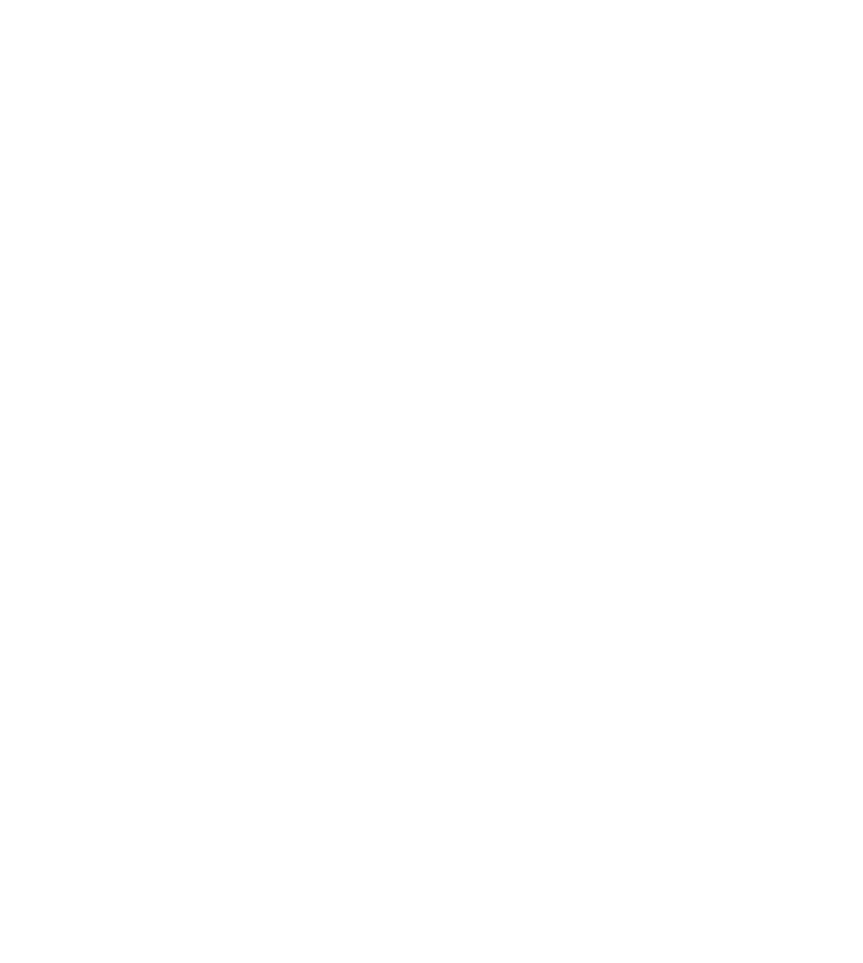
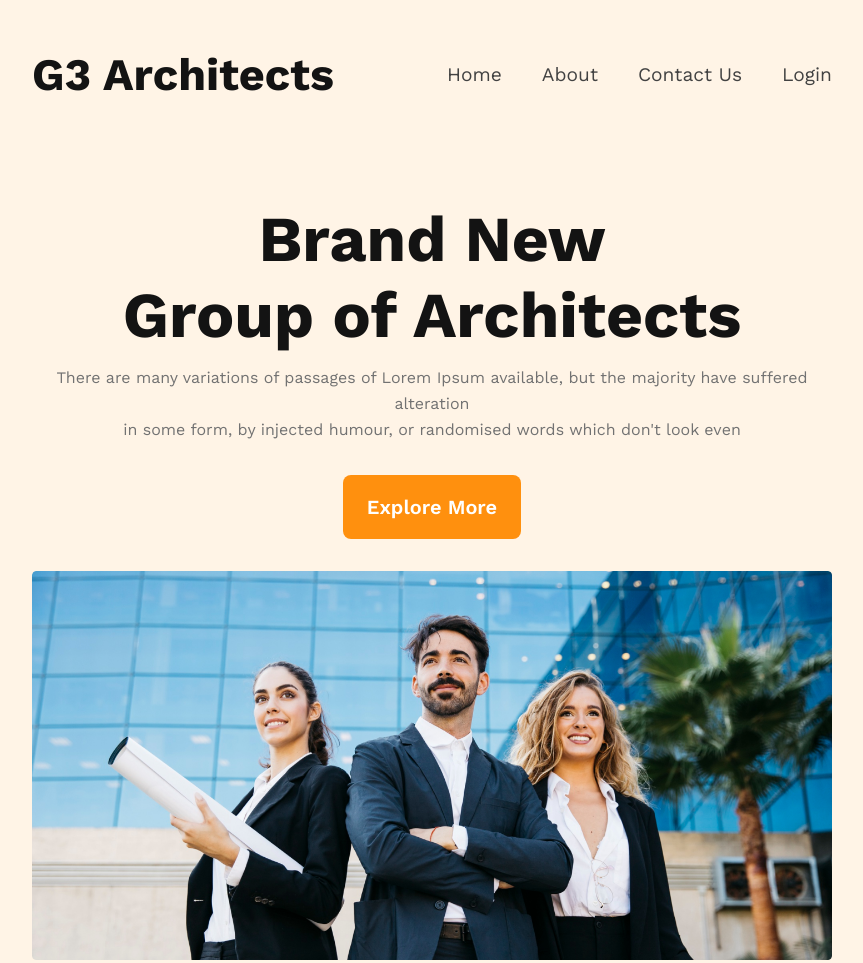
Before and after one commit to ashiouzzaman/g3-architects-project, a plain HTML site: page index.html in a window 1280 px wide. Shown: the whole page, without its empty margins (208-1071 px from the left). Before the commit the page ends 800 px from the top, so only its background shows below. Drawn offline with nearby package versions, Linux system fonts and the light colour scheme.

Commit message:
Header section done

```diff
--- a/index.html
+++ b/index.html
@@ -4,12 +4,37 @@
     <meta charset="UTF-8">
     <meta name="viewport" content="width=device-width, initial-scale=1.0">
     <title>G3 Architecture</title>
+    <!-- CSS File -->
     <link rel="stylesheet" href="styles/styles.css">
+    <!-- Font -->
+    <link rel="preconnect" href="https://fonts.googleapis.com">
+<link rel="preconnect" href="https://fonts.gstatic.com" crossorigin>
+<link href="https://fonts.googleapis.com/css2?family=Work+Sans:ital,wght@0,100..900;1,100..900&display=swap" rel="stylesheet">
 </head>
 <body>
     <!-- Header section -->
     <header>
+        <section class="header-container">
+            <nav class="nav-container">
+                <h3>G3 Architects</h3>
+                <ul>
+                    <li><a href="#">Home</a></li>
+                    <li><a href="">About</a></li>
+                    <li><a href="">Contact Us</a></li>
+                    <li><a href="">Login</a></li>
+                </ul>
+            </nav>
 
+            <section class="banner-container">
+                <div class="banner">
+                    <h1>Brand New<br>Group of Architects
+                        </h1>
+                        <p class="text-description">There are many variations of passages of Lorem Ipsum available, but the majority have suffered alteration<br>in some form, by injected humour, or randomised words which don't look even</p>
+                        <button class="btn-primary">Explore More</button>
+                        <img src="images/banner.png" alt="">
+                </div>
+            </section>
+        </section>
     </header>
 
     <!-- Main section -->
--- a/styles/styles.css
+++ b/styles/styles.css
@@ -1,7 +1,78 @@
-/* Work sans font from Google fonts */
-@import url('https://fonts.googleapis.com/css2?family=Work+Sans:ital,wght@0,100..900;1,100..900&display=swap')
-
 /* Global styles */
 * {
     font-family: "Work Sans", sans-serif;
+    margin: 0;
 }
+
+.text-description {
+    color: #727272;
+    font-size: 1rem;
+    font-weight: 400;
+    line-height: 26px;
+    /* 162.5% */
+}
+
+.btn-primary {
+    border-radius: 8px;
+    background: #FF900E;
+    padding: 20px 24px;
+    border: 0;
+    font-size: 1.25rem;
+    color: #fff;
+    font-weight: 600;
+}
+
+/* Header */
+.header-container {
+    background: rgba(255, 144, 14, 0.10);
+    padding: 48px 240px;
+    text-align: center;
+}
+
+/* Navbar */
+.nav-container {
+    display: flex;
+    justify-content: space-between;
+    align-items: center;
+    margin-bottom: 100px;
+}
+
+nav h3 {
+    color: #131313;
+    font-size: 45px;
+    font-weight: 700;
+}
+
+nav ul {
+    list-style-type: none;
+    display: flex;
+    gap: 2.5rem;
+}
+
+nav ul li a {
+    text-decoration: none;
+    color: #424242;
+    font-size: 1.2rem;
+}
+
+/* Banner */
+.banner-container {
+    max-width: 1440px;
+    margin: 0 auto;
+}
+
+.banner h1 {
+    color: #131313;
+    font-size: 64px;
+    font-weight: 700;
+    margin-bottom: 0.75rem;
+
+}
+
+.banner .btn-primary{
+    margin: 2rem 0;
+}
+
+.banner img{
+    width: 100%;
+}
```
